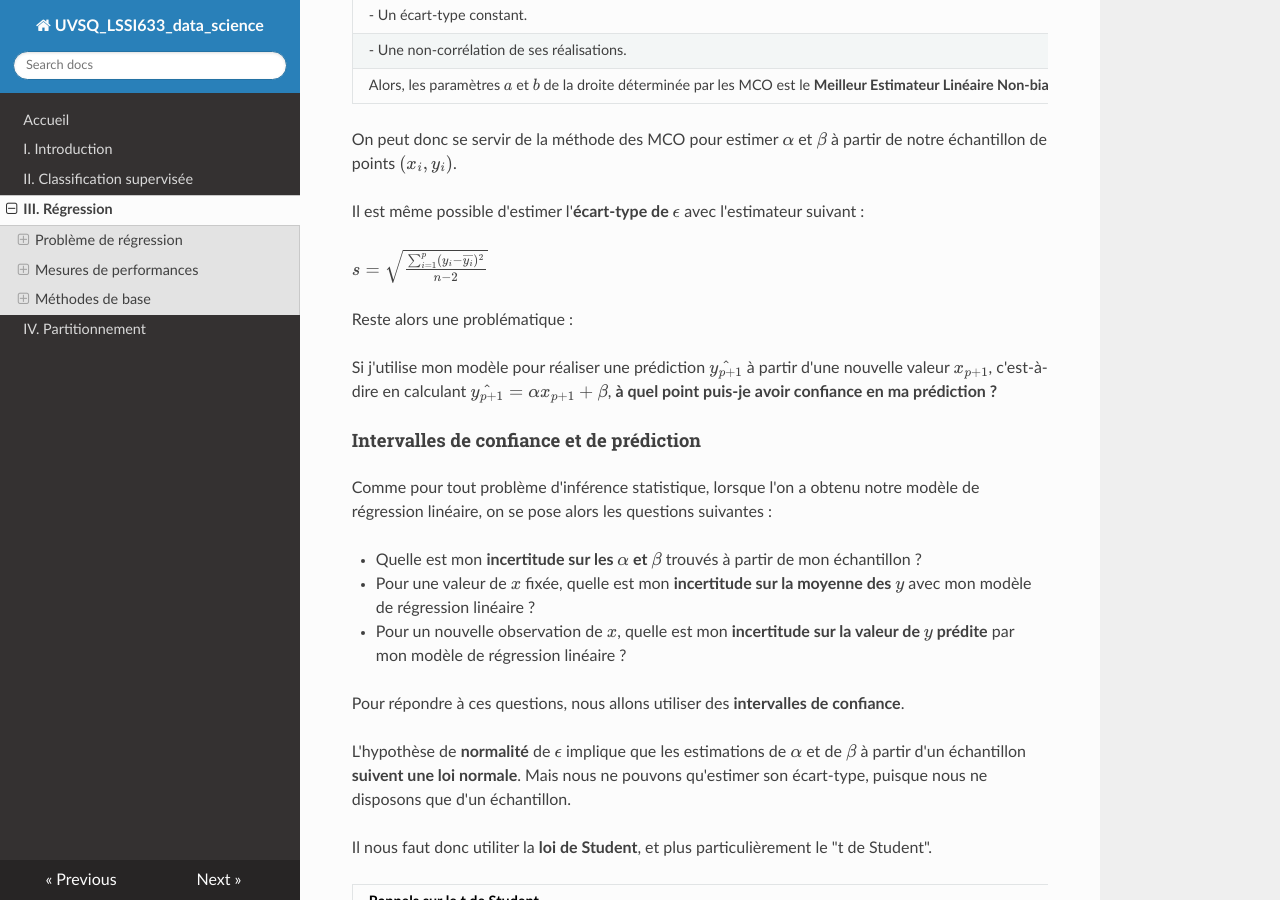
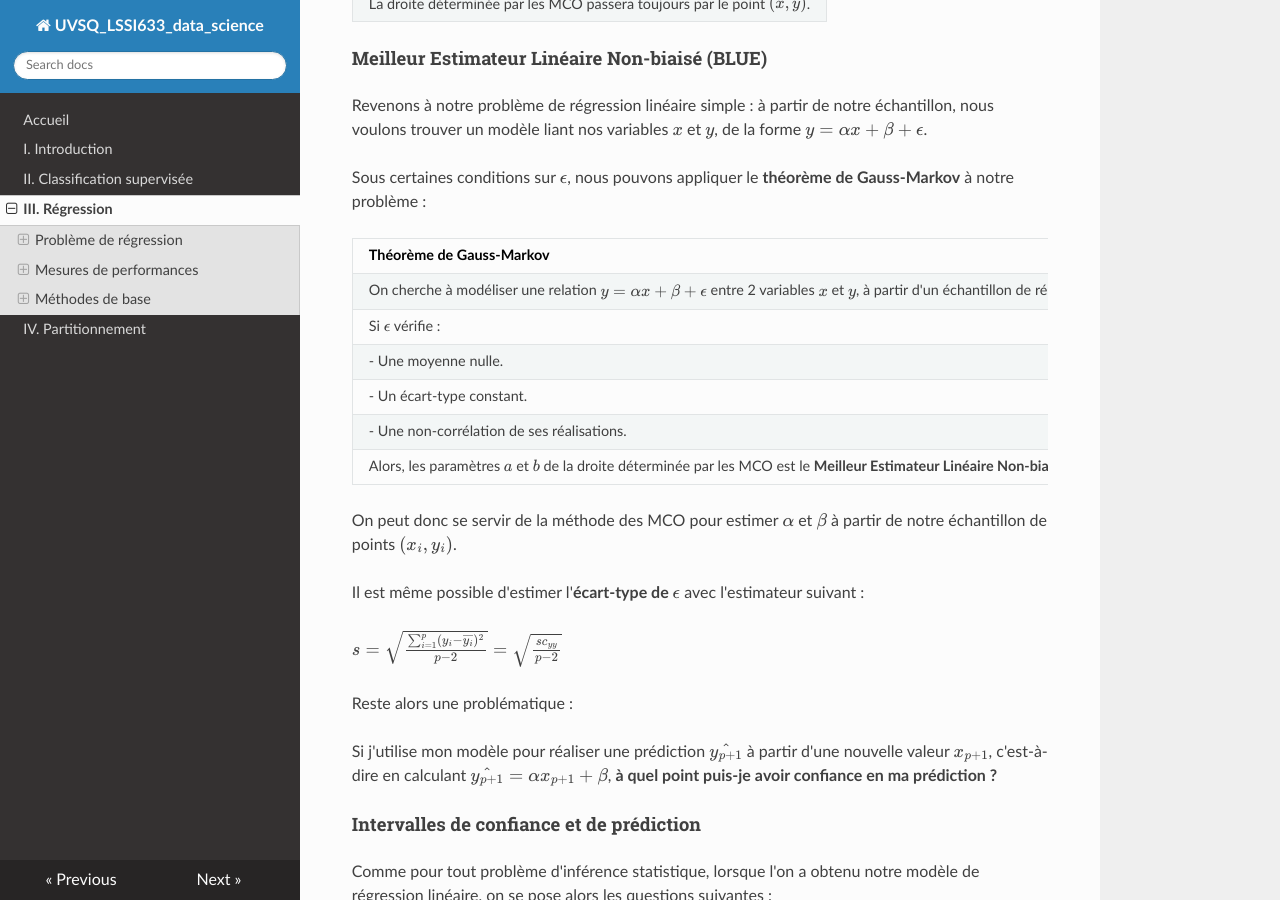
Before and after one commit to NicOudart/UVSQ_LSSI633_data_science, an MkDocs documentation site: the page built from docs/Chap3_Regression.md, in a window 1280 px wide and 900 px high, scrolled down 11934 px. Built offline with MkDocs 1.6.1, drawn with Linux system fonts in a browser that asks for light colours; nearby versions of some CDN libraries.

Commit message:
-Progress on Chapter 3.

```diff
--- a/docs/Chap3_Regression.md
+++ b/docs/Chap3_Regression.md
@@ -408,7 +410,7 @@
 
 Il est même possible d'estimer l'**écart-type de $\epsilon$** avec l'estimateur suivant :
 
-$s = \sqrt{\frac{\sum_{i=1}^{p} (y_i-\overline{y_i})^2}{n-2}}$
+$s = \sqrt{\frac{\sum_{i=1}^{p} (y_i-\overline{y_i})^2}{p-2}} = \sqrt{\frac{sc_{yy}}{p-2}}$
 
 Reste alors une problématique :
 
```
Also changed, not shown: other parts of docs/Chap3_Regression.md (+2 -0 lines), docs/img/Chap3_relation_deterministe_probabiliste.png (added).
